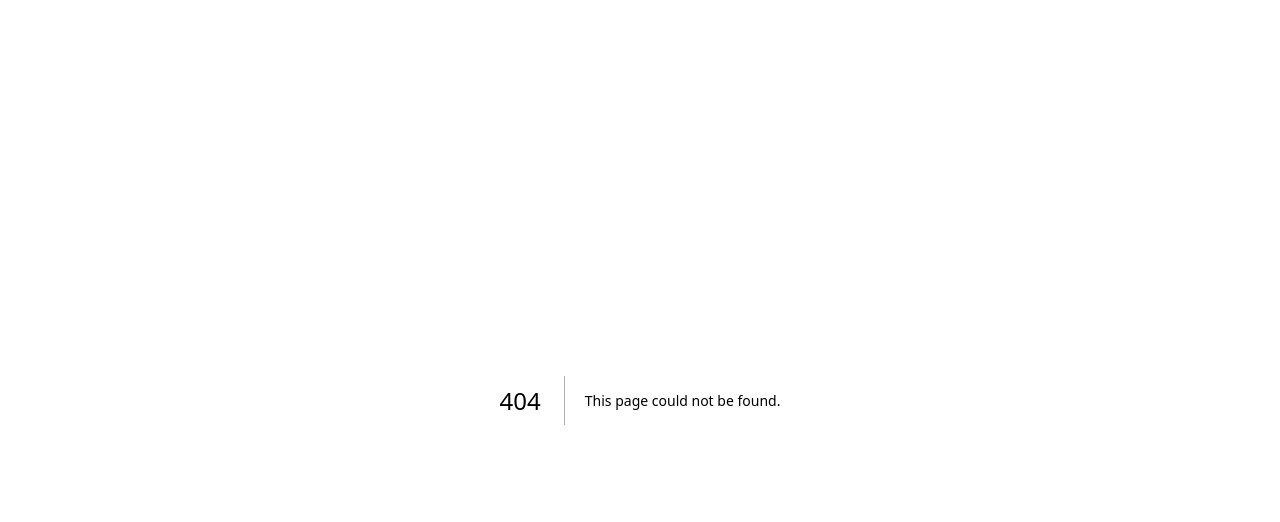
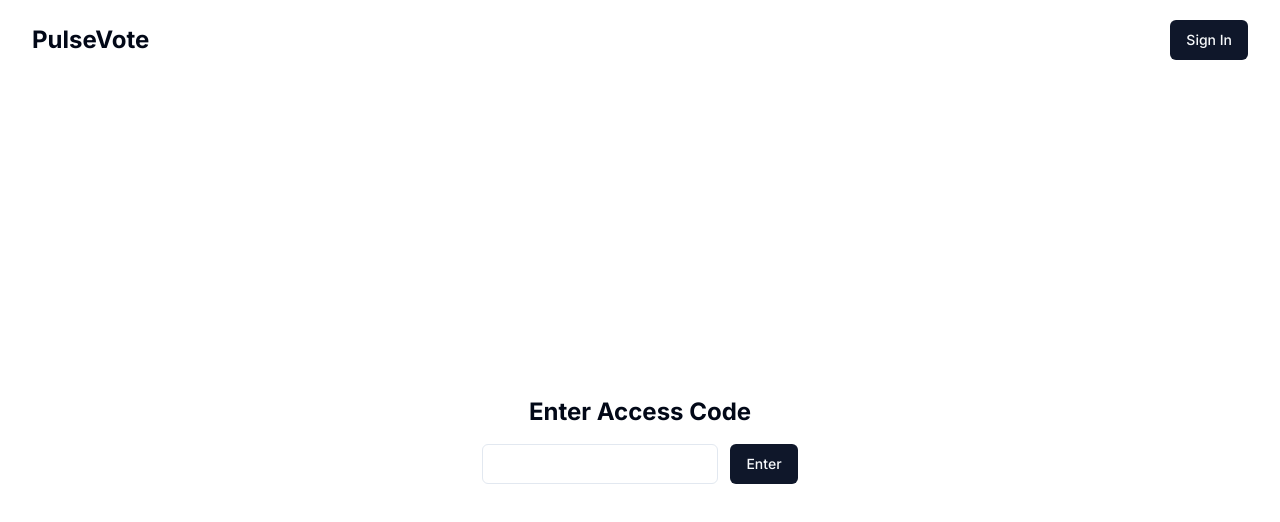
Before and after one commit to ianfrye0818/pulse-vote, a Next.js app: page /vote in a window 1280 px wide. Before the commit this address had no page. Shown: the top 522 px of the page. Built offline with nearby package versions, Linux system fonts and the light colour scheme; no server answers.

Commit message:
added ability to add access code to vote

```diff
--- a/app/(root)/get-session/[sessionId]/page.tsx
+++ b/app/(root)/get-session/[sessionId]/page.tsx
@@ -49,9 +49,12 @@ export default function GetSessionPage({ params }: { params: { sessionId: string
       <Card className='flex-grow-[2] container mt-3 mx-auto flex flex-col justify-between items-center  relative border-none'>
         <CardHeader>
           <CardTitle>{session.data.title}</CardTitle>
-          <div className='flex justify-center items-center gap-8 my-3'>
+          <div className='flex flex-col justify-center items-center gap-2 my-3'>
+            <div className='flex gap-4 items-center'>
               <h2 className='text-2xl font-bold'>Total Votes</h2>
-            <p className='text-xl'>{session.data.totalVotes}</p>
+              <p className='text-2xl font-bold'>{session.data.totalVotes}</p>
+            </div>
+            <p className='text-xl'>Access Code:{session.data.accessCode}</p>
           </div>
         </CardHeader>
         <CardContent className='w-full flex justify-center'>
@@ -88,12 +91,14 @@ export default function GetSessionPage({ params }: { params: { sessionId: string
             })}
           </div>
         </CardContent>
+        <div className='absolute top-5 right-5 flex flex-col gap-2  '>
           <QRCode
             size={130}
             value={`${baseURL}/vote/${sessionId}`}
             width={16}
-          className='absolute top-5 right-5  '
           />
+          <p className='text-center text-xl font-bold'>{session.data.accessCode}</p>
+        </div>
       </Card>
     </PageWrapper>
   );
--- /dev/null
+++ b/app/(root)/vote/components/access-code-form.tsx
@@ -0,0 +1,53 @@
+'use client';
+import { Button } from '@/components/ui/button';
+import { Input } from '@/components/ui/input';
+import { getSessionByAccessCode } from '@/firebase/firestore';
+import useErrorToast from '@/hooks/useErrorToast';
+import { useRouter } from 'next/navigation';
+import React, { useState } from 'react';
+
+export default function AccessCodeForm() {
+  const [accessCode, setAccessCode] = React.useState('');
+  const { errorToast } = useErrorToast();
+  const [isSubmitting, setIsSubmitting] = useState(false);
+  const router = useRouter();
+  const handleSubmit = async (e: React.FormEvent<HTMLFormElement>) => {
+    e.preventDefault();
+    if (!accessCode) return;
+    setIsSubmitting(true);
+    try {
+      const session = await getSessionByAccessCode(accessCode);
+      if (!session) throw new Error('Session not found');
+      const url = `/vote/${session.docId}`;
+      router.push(url);
+    } catch (error) {
+      console.error(error);
+      if (error instanceof Error) errorToast({ message: error.message });
+      else
+        errorToast({ message: 'An error occurred while accessing your session, please try again' });
+    } finally {
+      setIsSubmitting(false);
+    }
+  };
+
+  return (
+    <form
+      onSubmit={(e) => handleSubmit(e)}
+      className='flex gap-3'
+    >
+      <Input
+        maxLength={4}
+        minLength={4}
+        onChange={(e) => setAccessCode(e.target.value.toUpperCase())}
+        value={accessCode}
+      />
+      <Button
+        disabled={isSubmitting}
+        type='submit'
+      >
+        {' '}
+        Enter{' '}
+      </Button>
+    </form>
+  );
+}
--- /dev/null
+++ b/app/(root)/vote/page.tsx
@@ -0,0 +1,14 @@
+import PageWrapper from '@/app/page-wrapper';
+import React from 'react';
+import AccessCodeForm from './components/access-code-form';
+
+export default function VotePage() {
+  return (
+    <PageWrapper center>
+      <div className='flex flex-col gap-4 text-center'>
+        <h1 className='text-2xl font-bold'>Enter Access Code</h1>
+        <AccessCodeForm />
+      </div>
+    </PageWrapper>
+  );
+}
--- a/firebase/firestore.ts
+++ b/firebase/firestore.ts
@@ -16,6 +16,7 @@ import { revalidatePath } from 'next/cache';
 import { db } from './firebase.config';
 import { currentUser } from '@clerk/nextjs/server';
 import { NextRequest } from 'next/server';
+import { generateAccessCode } from '@/lib/utils';
 
 export async function addSession(
   sessionChoices: Choice[],
@@ -32,6 +33,7 @@ export async function addSession(
       totalVotes: 0,
       allowMultiple,
       userId: user.id,
+      accessCode: generateAccessCode(),
     });
     revalidatePath('/get-session');
     return doc.id;
@@ -50,6 +52,22 @@ export async function getSession(sessionId: string) {
     }
   } catch (error) {
     console.error(['Error getting document:'], error);
+  }
+}
+
+export async function getSessionByAccessCode(accessCode: string) {
+  try {
+    const q = query(
+      collection(db, 'sessions'),
+      where('accessCode', '==', accessCode.toUpperCase())
+    );
+    const querySnapshot = await getDocs(q);
+    const sessions = querySnapshot.docs.map((doc) => {
+      return { docId: doc.id, data: doc.data() };
+    });
+    return sessions[0];
+  } catch (error) {
+    console.error(['Error getting documents:'], error);
   }
 }
 
@@ -86,9 +104,8 @@ export async function addVote(
       sessionChoices: document.data.sessionChoices.map((choice: Choice) => {
         if (userChices.includes(choice.value)) {
           return {
-            value: choice.value,
+            ...choice,
             votes: choice.votes + 1,
-            color: choice.color,
           };
         }
         return choice;
--- a/lib/utils.ts
+++ b/lib/utils.ts
@@ -54,3 +54,16 @@ export function getContrastingTextColor(backgroundColor: string) {
   const luminance = calculateLuminance(backgroundColor);
   return luminance > 0.5 ? 'black' : 'white';
 }
+
+export function generateAccessCode() {
+  const characters = 'ABCDEFGHIJKLMNOPQRSTUVWXYZ0123456789';
+  let code = '';
+  const codeLength = 4;
+
+  for (let i = 0; i < codeLength; i++) {
+    const randomIndex = Math.floor(Math.random() * characters.length);
+    code += characters[randomIndex];
+  }
+
+  return code;
+}
--- a/middleware.ts
+++ b/middleware.ts
@@ -8,4 +8,4 @@ export const config = {
   matcher: ['/((?!.*\\..*|_next).*)', '/', '/(api|trpc)(.*)'],
 };
 
-const isProtectedRoute = createRouteMatcher(['/get-session', '/add-session', /\/get-session\/.*/]);
+const isProtectedRoute = createRouteMatcher(['/get-session', '/add-session']);
--- a/types/index.ts
+++ b/types/index.ts
@@ -16,4 +16,5 @@ export interface DocData {
   allowMultiple: boolean;
   sessionChoices: Choice[];
   totalVotes: number;
+  accessCode: string;
 }
```
Lines whose indentation alone changed are shown as unchanged.
